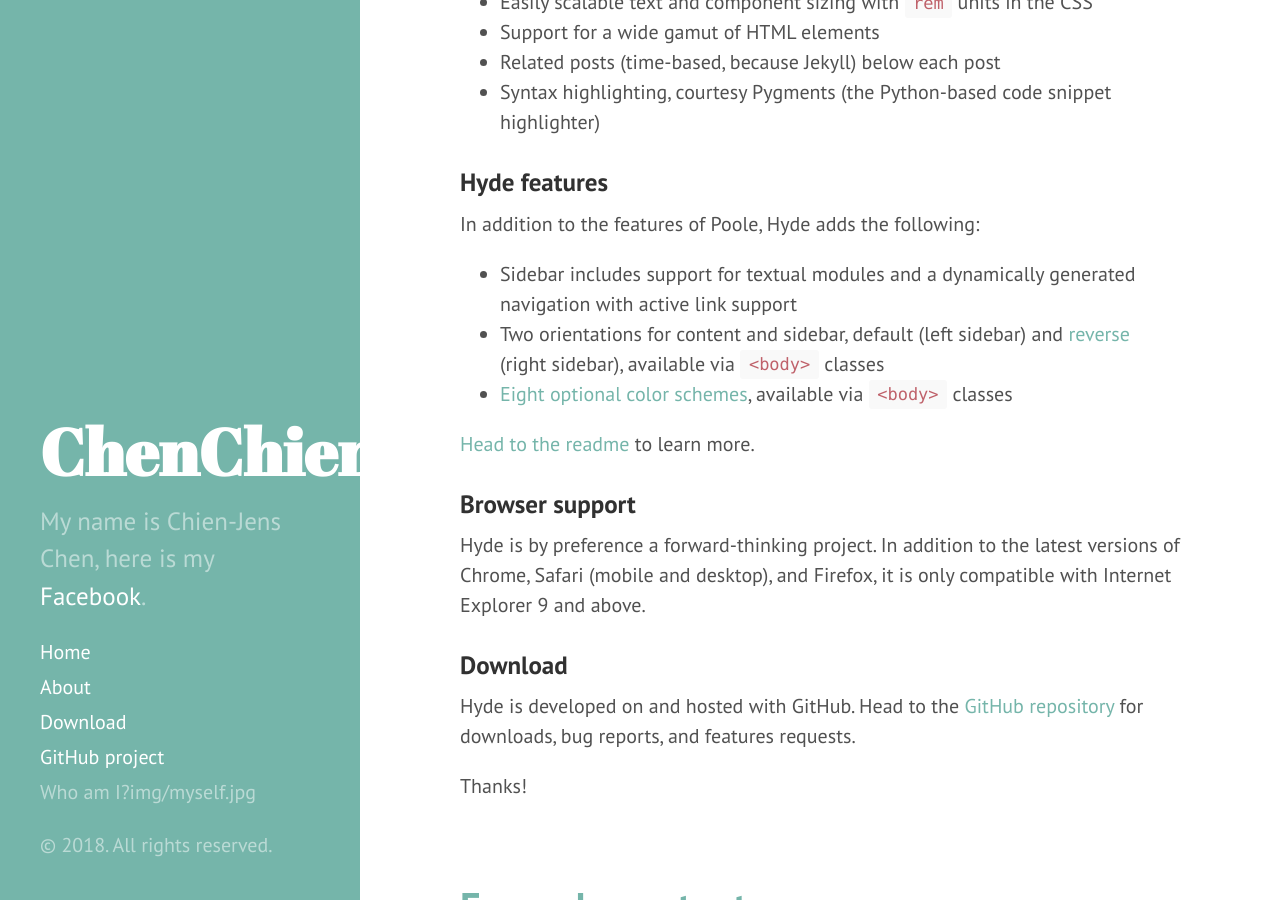
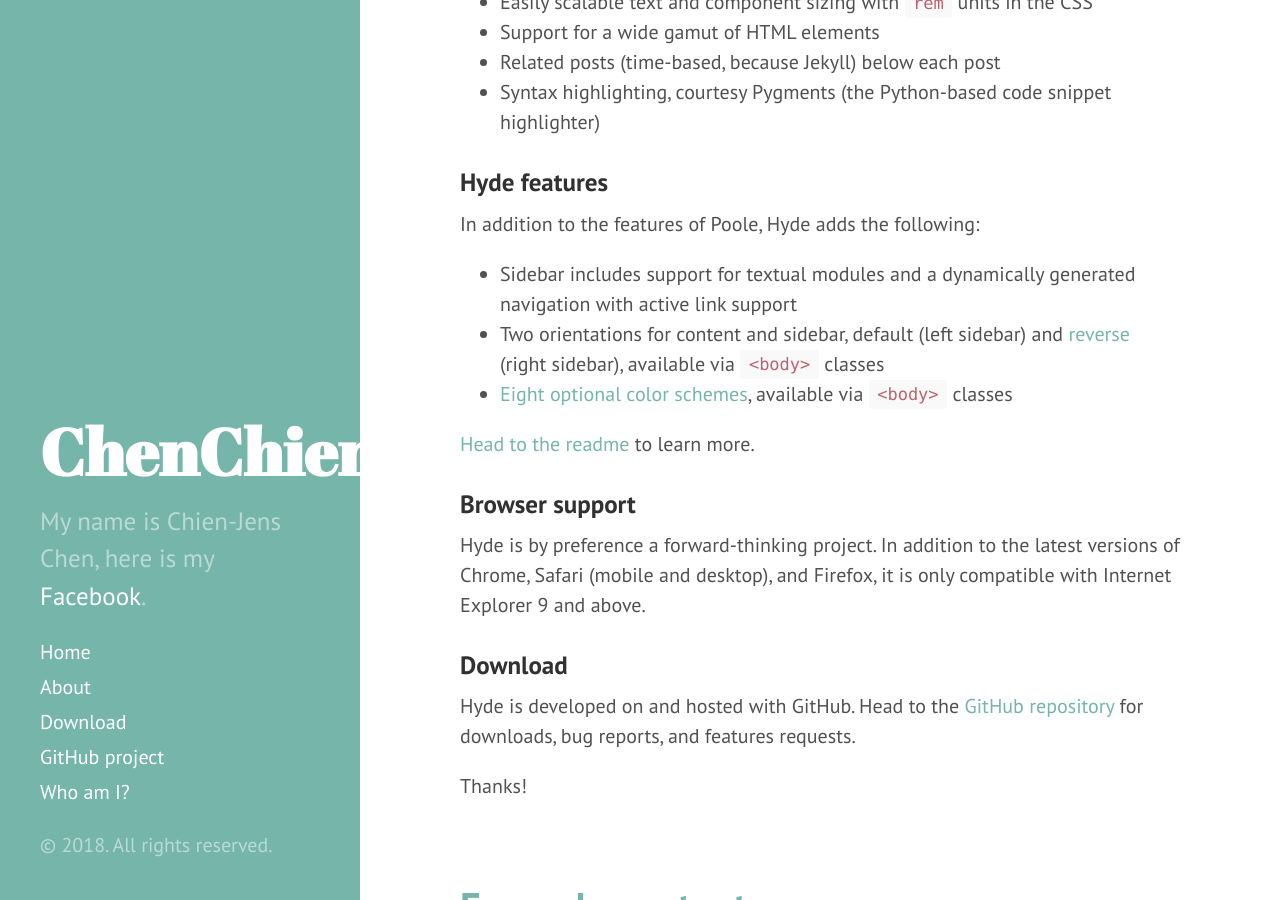
Before and after one commit to chienjens/chienjens.github.io, a Jekyll site: the page built from index.html, in a window 1280 px wide and 900 px high, scrolled down 524 px. Built offline with Jekyll 4.4.1, drawn with Linux system fonts in a browser that asks for light colours; the list of posts is cut into pages by our own code.

Commit message:
Update sidebar.html

```diff
--- a/_includes/sidebar.html
+++ b/_includes/sidebar.html
@@ -28,7 +28,7 @@
 
       <a class="sidebar-nav-item" href="{{ site.github.repo }}/archive/v{{ site.version }}.zip">Download</a>
       <a class="sidebar-nav-item" href="{{ site.github.repo }}">GitHub project</a>
-      <span class="sidebar-nav-item">Who am I?{{ site.picture }}</span>
+      <a class="sidebar-nav-item" href="{{ site.picture }}">Who am I?</a>
     </nav>
 
     <p>&copy; {{ site.time | date: '%Y' }}. All rights reserved.</p>
```
